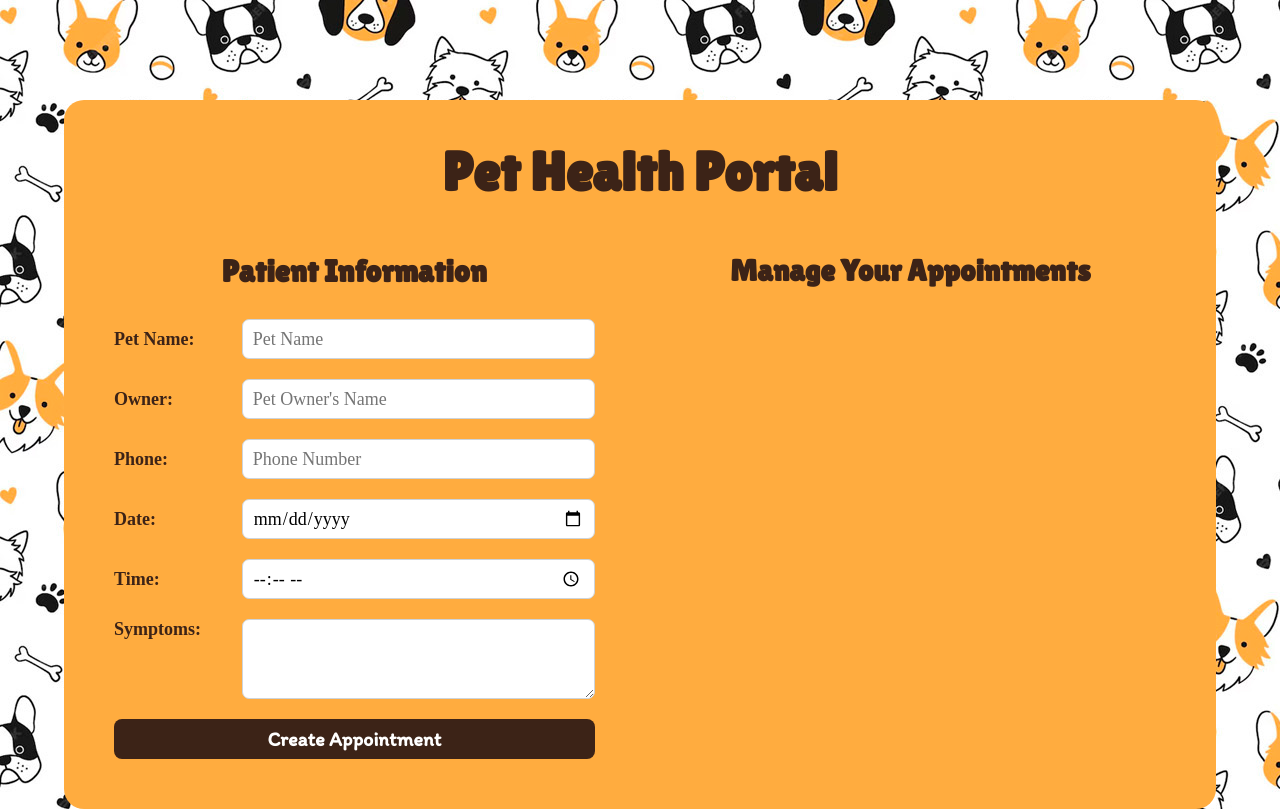
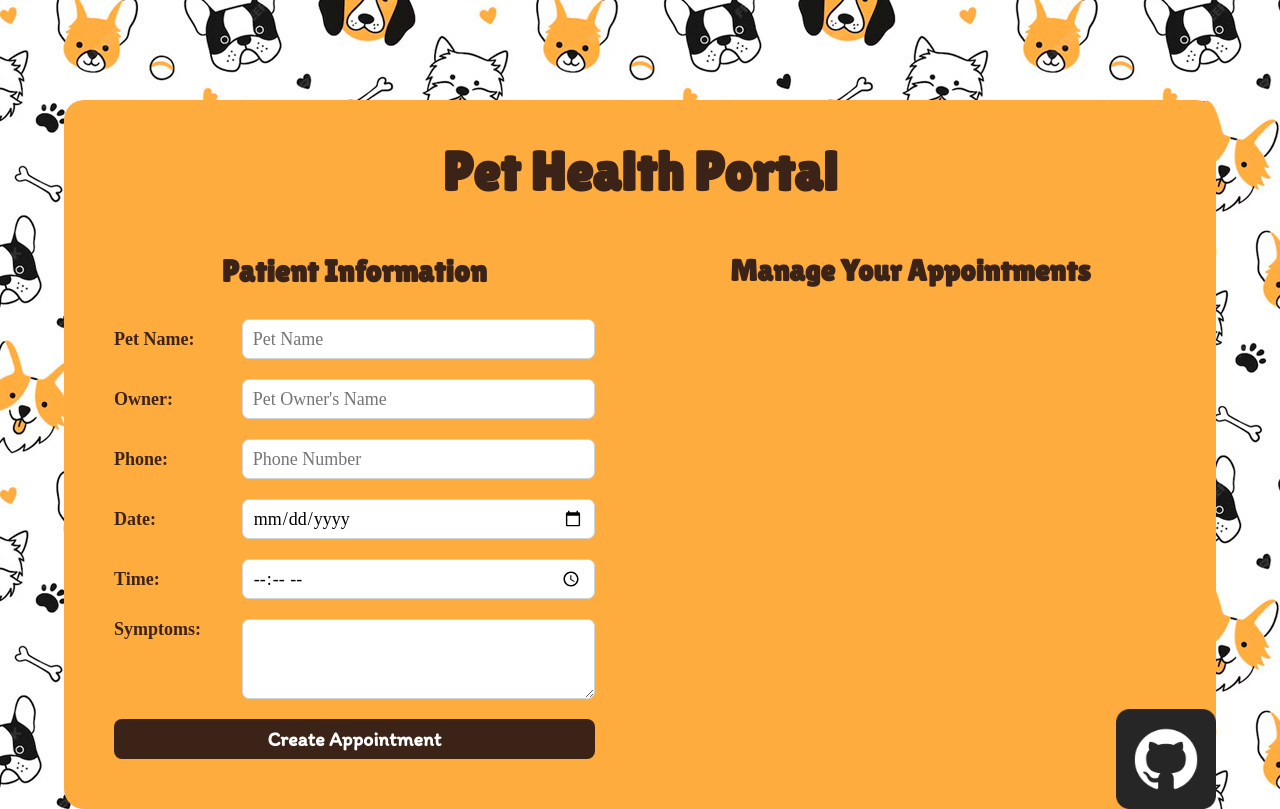
Before and after one commit to AaronDevX/Pet-Health-Portal, a plain HTML site: page index.html in a window 1280 px wide. Drawn offline with Linux system fonts and the light colour scheme; a web font is replaced by a local one.

Commit message:
Add repository link

```diff
--- a/CSS/styles.css
+++ b/CSS/styles.css
@@ -39,6 +39,7 @@ ul{
     background-color: #FFAC3F;
     margin-top: 100px;
     padding: 20px;
+    position: relative;
 }
 .content{
     display: flex;
@@ -191,3 +192,9 @@ input:focus, textarea:focus {
 button {
     font-family: var(--button-font);
 }
+.github-link{
+    height: 100px;
+    position: absolute;
+    bottom: 0;
+    right: 0;
+}
--- a/index.html
+++ b/index.html
@@ -54,6 +54,9 @@
                 <ul id="appointments"></ul>
             </div>
         </div>
+        <a href="https://github.com/AaronDevX/Pet-Health-Portal" target="_blank">
+            <img src="/IMG/github-logo.png" alt="github-logo" class="github-link">
+        </a>
     </div>
     <script src="JS/app.js"></script>
 </body>
```
Also changed, not shown: IMG/github-logo.png (added).
